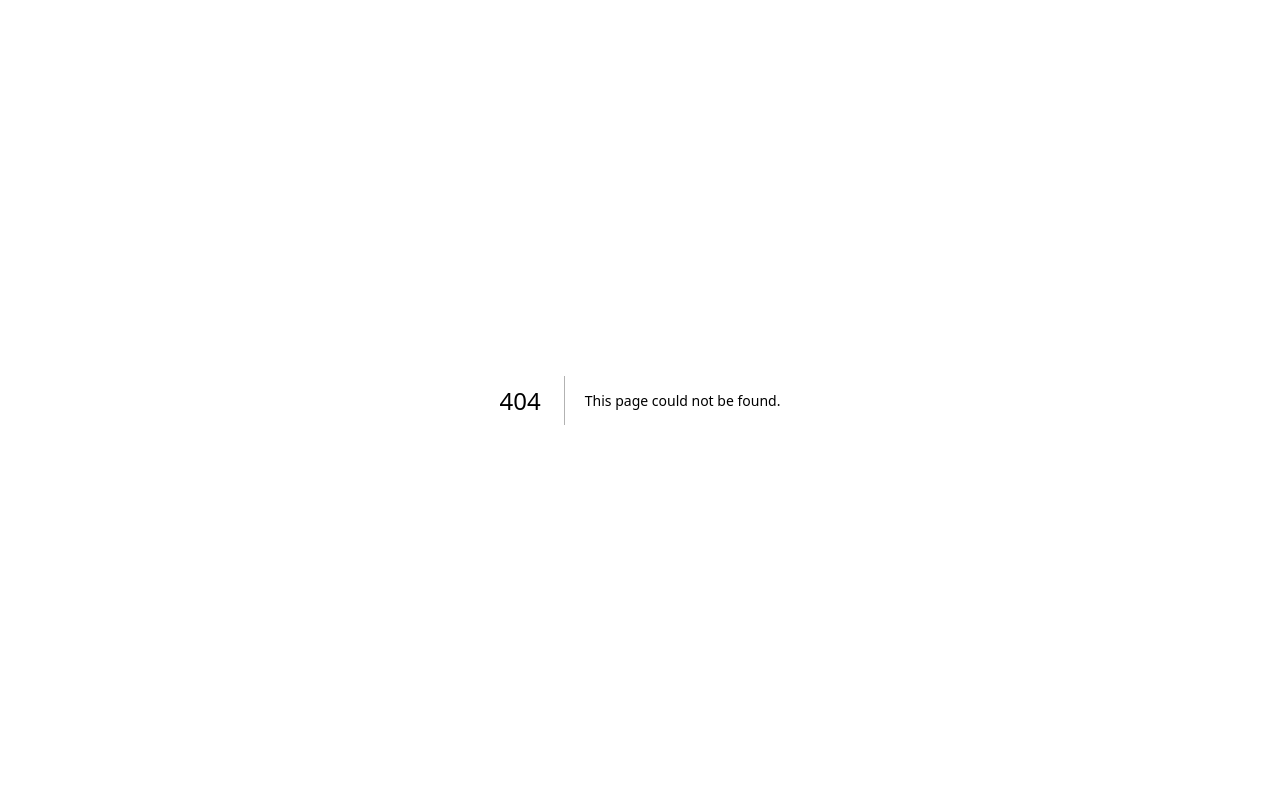
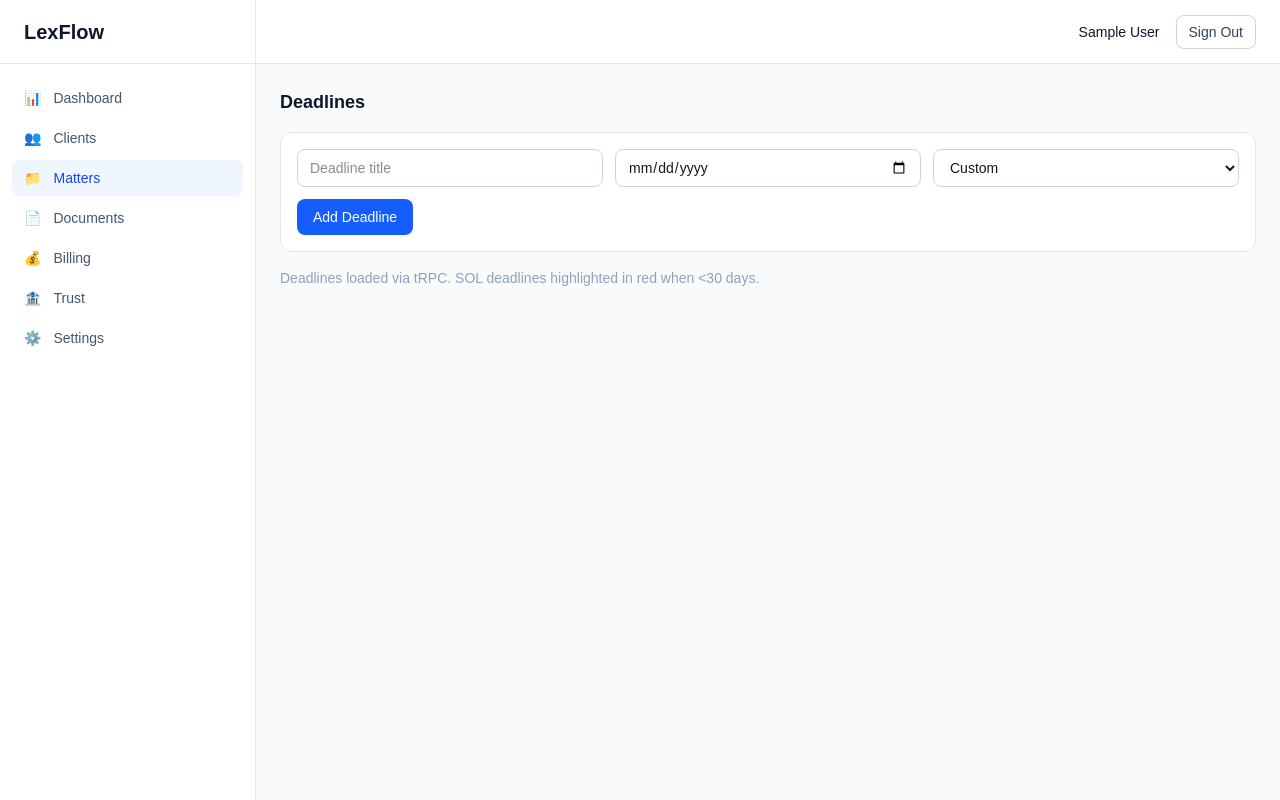
Before and after one commit to BigRigVibeCoder/lexflow-frontend, a Next.js app: page /matters/1/deadlines in a window 1280 px wide. Before the commit this address had no page. Built offline with nearby package versions, Linux system fonts and the light colour scheme; no server answers; sample sign-in values are in the browser's storage.

Commit message:
feat(SPR-003): T-031 deadlines UI

```diff
--- /dev/null
+++ b/src/app/(dashboard)/matters/[id]/deadlines/page.tsx
@@ -0,0 +1,22 @@
+"use client";
+import { useState } from "react";
+
+export default function MatterDeadlinesPage() {
+  const [title, setTitle] = useState("");
+  const [dueDate, setDueDate] = useState("");
+  const [type, setType] = useState("custom");
+  return (
+    <div data-testid="matter-deadlines-page">
+      <h2 className="text-lg font-semibold text-slate-900">Deadlines</h2>
+      <div className="mt-4 rounded-xl border border-slate-200 bg-white p-4">
+        <div className="grid grid-cols-3 gap-3">
+          <input type="text" placeholder="Deadline title" value={title} onChange={(e) => setTitle(e.target.value)} className="rounded-lg border border-slate-300 px-3 py-2 text-sm" data-testid="deadline-title" />
+          <input type="date" value={dueDate} onChange={(e) => setDueDate(e.target.value)} className="rounded-lg border border-slate-300 px-3 py-2 text-sm" data-testid="deadline-date" />
+          <select value={type} onChange={(e) => setType(e.target.value)} className="rounded-lg border border-slate-300 px-3 py-2 text-sm" data-testid="deadline-type"><option value="sol">SOL</option><option value="hearing">Hearing</option><option value="filing">Filing</option><option value="discovery">Discovery</option><option value="custom">Custom</option></select>
+        </div>
+        <button className="mt-3 rounded-lg bg-blue-600 px-4 py-2 text-sm text-white" data-testid="add-deadline-btn">Add Deadline</button>
+      </div>
+      <div className="mt-4" data-testid="deadline-list"><p className="text-sm text-slate-400">Deadlines loaded via tRPC. SOL deadlines highlighted in red when &lt;30 days.</p></div>
+    </div>
+  );
+}
```
Also changed, not shown: 1 other file (tests, documents, lock files or other folders).
